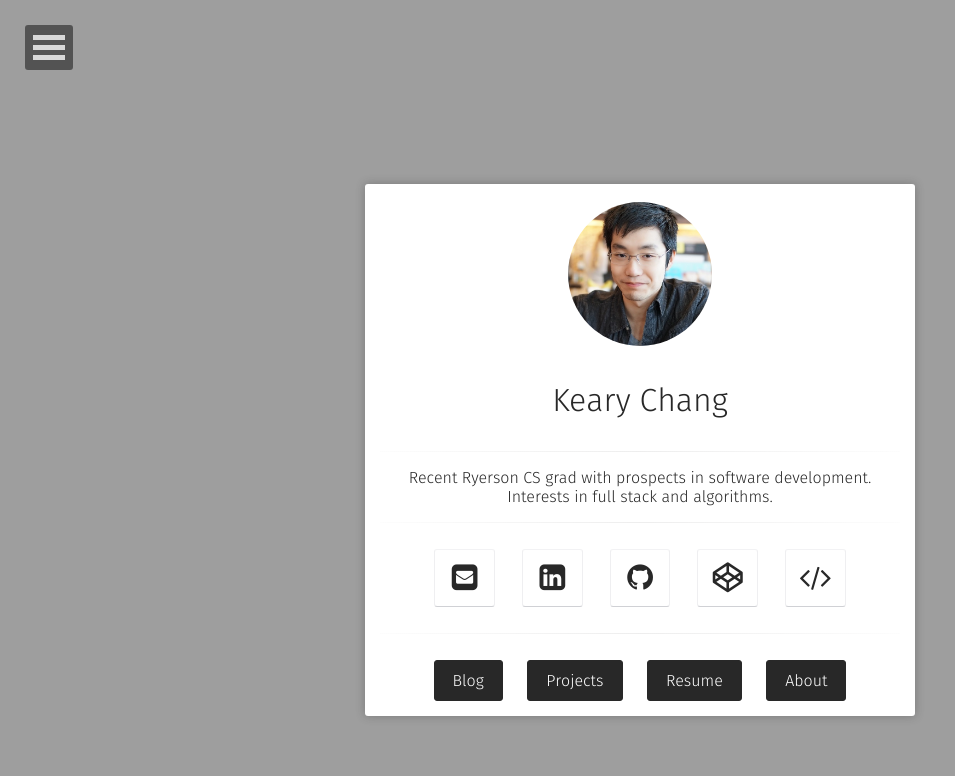
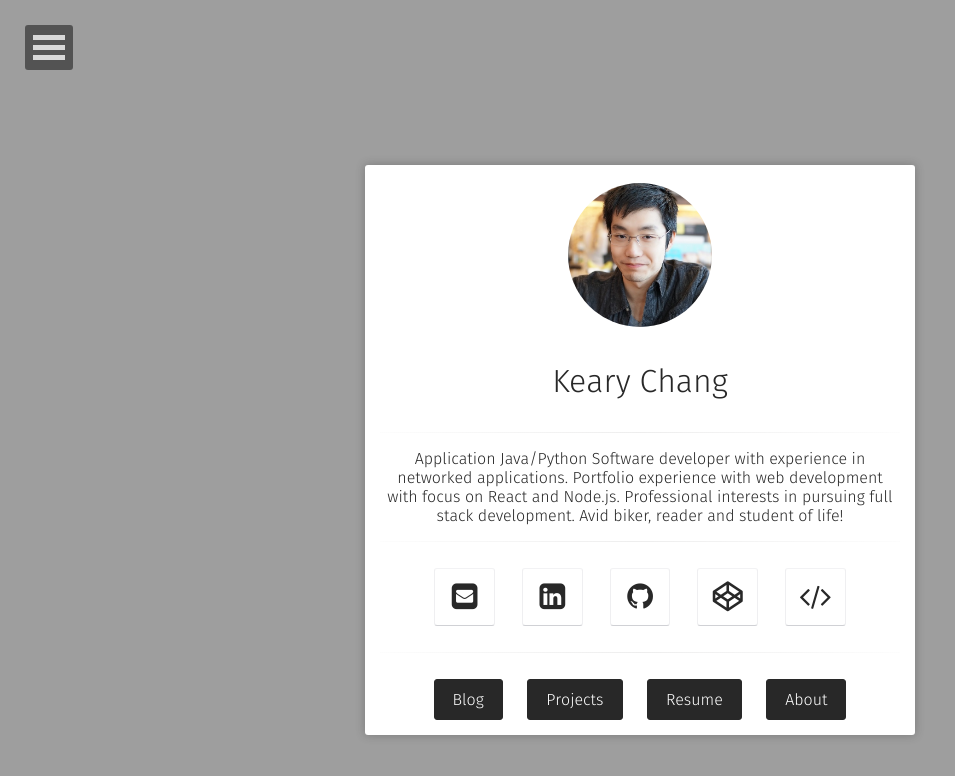
Before and after one commit to kearychang/kearychang.github.io, a Jekyll site: the page built from index.html, in a window 1280 px wide. Shown: the top 776 px of the page, without its empty margins (0-955 px from the left). Built offline with Jekyll 4.4.1, drawn with Linux system fonts in a browser that asks for light colours; some web fonts are replaced.

Commit message:
updated bio

```diff
--- a/_config.yml
+++ b/_config.yml
@@ -1,6 +1,6 @@
 # Site
 title:              Keary Chang
-bio:                'Recent Ryerson CS grad with prospects in software development. Interests in full stack and algorithms.'
+bio:                'Application Java/Python Software developer with experience in networked applications. Portfolio experience with web development with focus on React and Node.js. Professional interests in pursuing full stack development. Avid biker, reader and student of life!'
 description:        ""
 reading_time:       true
 words_per_minute:   200
@@ -39,7 +39,7 @@ future:             true
   #ad-client:
   #ad-slot:
 #bing-verify:
-email:              keary.chang@ryerson.ca
+email:              kearychang@hotmail.com
 #twitter:            username
 #facebook:           username
 github-url:         kearychang
```
